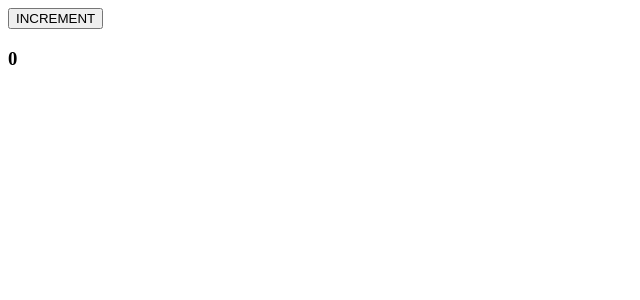
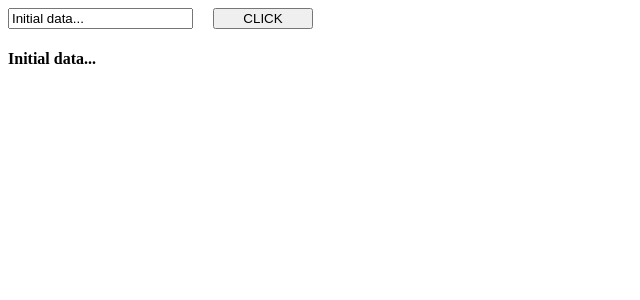
Before and after one commit to JinlianWang/SunnyReact, a React app: page / in a window 1280 px wide. Shown: the top 300 px of the page, without its empty margins (0-640 px from the left). Built offline with nearby package versions, Linux system fonts and the light colour scheme.

Commit message:
Events onClick and onChange.

```diff
--- a/App.js
+++ b/App.js
@@ -1,52 +1,30 @@
 import React from 'react';
+import classes from './App.scss';
+
 
 class App extends React.Component {
    constructor(props) {
       super(props);
 
       this.state = {
-         data: 0
+         data: 'Initial data...'
       }
-      this.setNewNumber = this.setNewNumber.bind(this)
+      this.updateState = this.updateState.bind(this);
+      this.clearState = this.clearState.bind(this);
    };
-   setNewNumber() {
-      this.setState({data: this.state.data + 1})
+   updateState(e) {
+      this.setState({data: e.target.value});
+   }
+   clearState(e) {
+      this.setState({data: 'Initial data...'});
    }
    render() {
       return (
          <div>
-            <button onClick = {this.setNewNumber}>INCREMENT</button>
-            <Content myNumber = {this.state.data}></Content>
-         </div>
-      );
-   }
-}
-class Content extends React.Component {
-   componentWillMount() {
-      console.log('Component WILL MOUNT!')
-   }
-   componentDidMount() {
-      console.log('Component DID MOUNT!')
-   }
-   componentWillReceiveProps(newProps) {
-      console.log('Component WILL RECIEVE PROPS!')
-   }
-   shouldComponentUpdate(newProps, newState) {
-      return true;
-   }
-   componentWillUpdate(nextProps, nextState) {
-      console.log('Component WILL UPDATE!');
-   }
-   componentDidUpdate(prevProps, prevState) {
-      console.log('Component DID UPDATE!')
-   }
-   componentWillUnmount() {
-      console.log('Component WILL UNMOUNT!')
-   }
-   render() {
-      return (
-         <div>
-            <h3>{this.props.myNumber}</h3>
+            <input type = "text" value = {this.state.data}
+               onChange = {this.updateState} />
+            <button className={classes.app} onClick = {this.clearState}>CLICK</button>
+            <h4>{this.state.data}</h4>
          </div>
       );
    }
--- a/App.scss
+++ b/App.scss
@@ -1,6 +1,4 @@
 .app {
     width: 100px;
-    height: 100px;
-    background: #FF0000;
-    color: #fff;
+    margin-left: 20px;
 }
```
